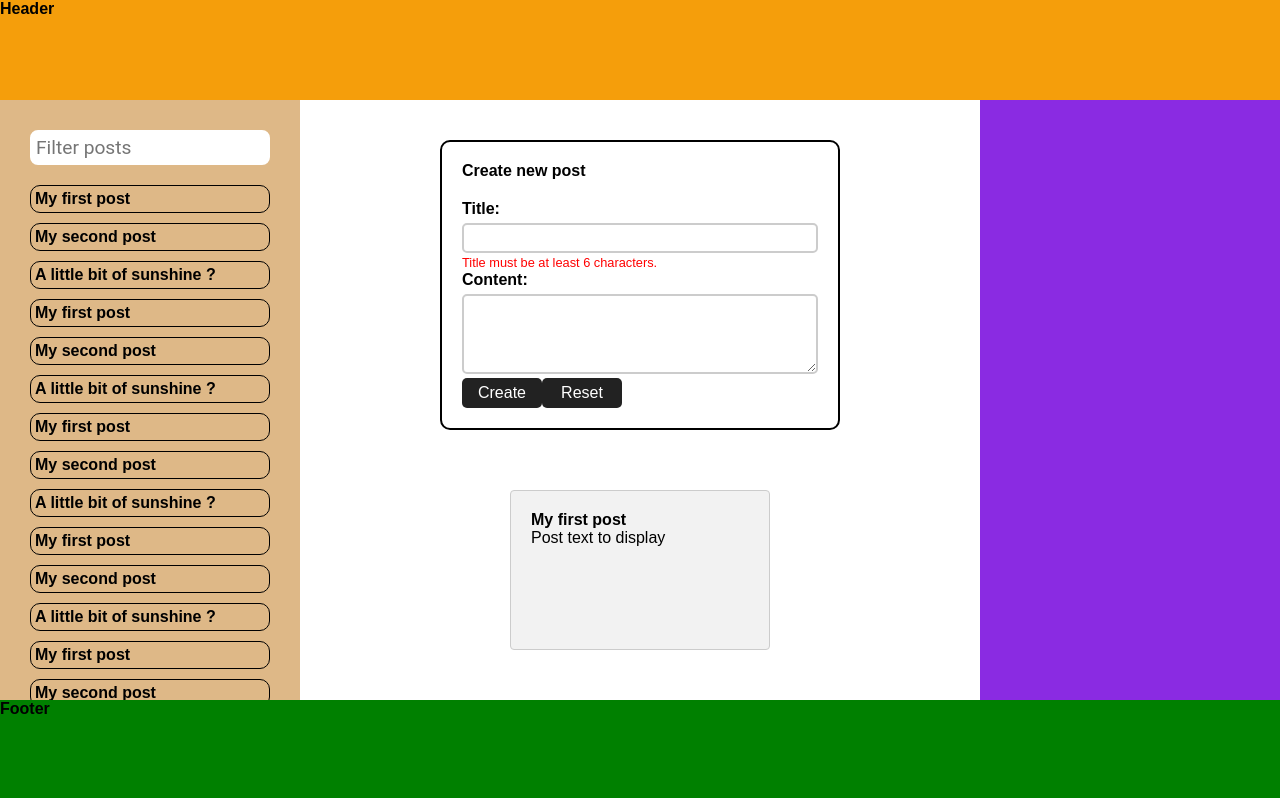
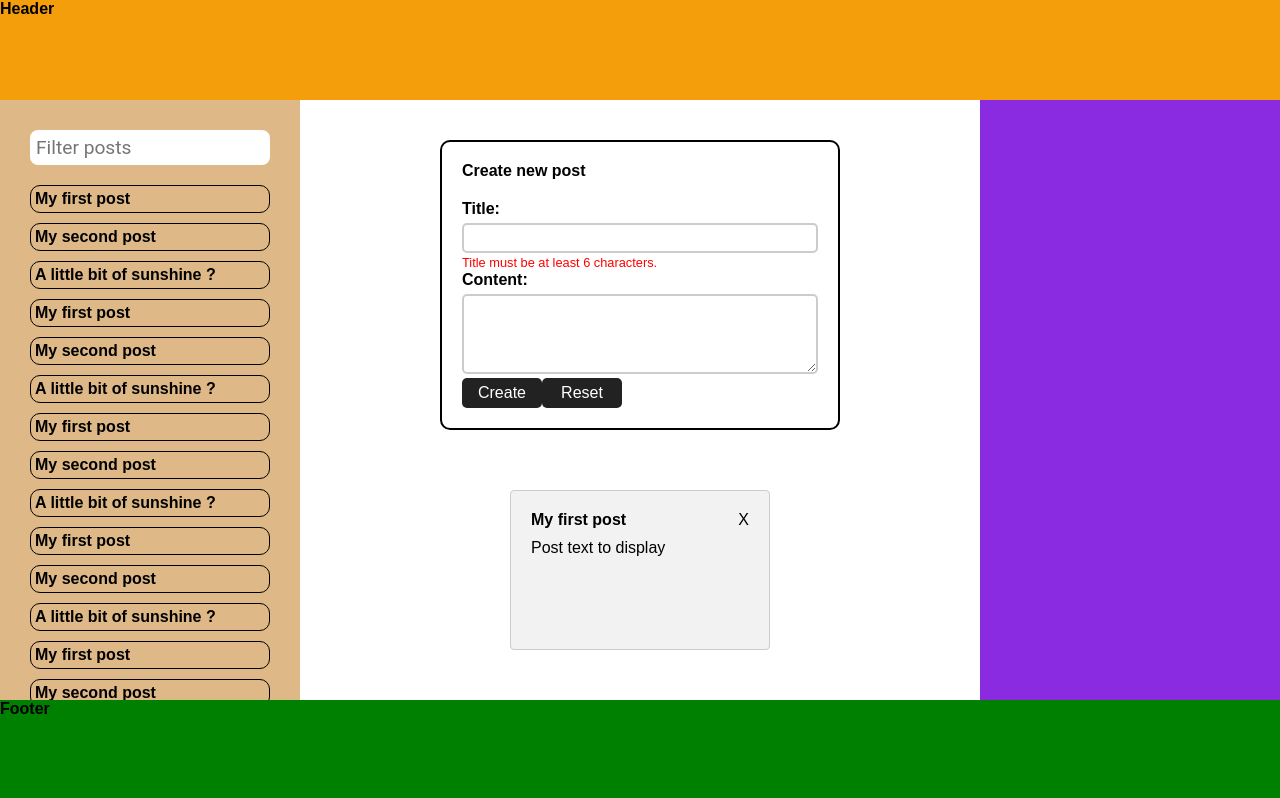
Before and after one commit to marcello-ants/react-akur8, a Next.js app: page / in a window 1280 px wide. Shown: the top 798 px of the page. Built offline with nearby package versions, Linux system fonts and the light colour scheme.

Commit message:
feature: add remove button to PostDetailList component

```diff
--- a/src/components/PostsDetails.tsx
+++ b/src/components/PostsDetails.tsx
@@ -10,6 +10,7 @@ type Props = {
   posts: Post[];
   selectedPost: Post | null;
   onPostSelected: (post: Post) => void;
+  onPostRemoved: (post: Post) => void;
 };
 
 const PostDetailList: React.FC<Props> = ({
@@ -17,9 +18,22 @@ const PostDetailList: React.FC<Props> = ({
   posts,
   selectedPost,
   onPostSelected,
+  onPostRemoved,
 }) => {
   const handlePostClick = (post: Post) => {
     onPostSelected(post);
+  };
+
+  const handlePostRemove = (event: React.MouseEvent, post: Post) => {
+    event.stopPropagation();
+
+    const confirmDelete = window.confirm(
+      "Are you sure you want to delete this post?"
+    );
+
+    if (confirmDelete) {
+      onPostRemoved(post);
+    }
   };
 
   return (
@@ -34,7 +48,15 @@ const PostDetailList: React.FC<Props> = ({
             }`}
             onClick={() => handlePostClick(post)}
           >
-            <h3>{post.name}</h3>
+            <div className="post-detail-title">
+              <h3>{post.name}</h3>
+              <span
+                className="remove-icon"
+                onClick={(event) => handlePostRemove(event, post)}
+              >
+                X
+              </span>
+            </div>
             <p>{post.content}</p>
           </li>
         ))}
--- a/src/pages/index.tsx
+++ b/src/pages/index.tsx
@@ -37,6 +37,10 @@ const Home = ({ fetchedPosts }: Props) => {
     }, {})
   );
 
+  const updateRefs = (newPost: Post) => {
+    refs.current[newPost.id] = React.createRef<HTMLLIElement>();
+  };
+
   const handlePostSelection = (post: Post) => {
     setSelectedPost(post);
     refs.current[post.id].current?.scrollIntoView({
@@ -50,8 +54,8 @@ const Home = ({ fetchedPosts }: Props) => {
     updateRefs(newPost);
   };
 
-  const updateRefs = (newPost: Post) => {
-    refs.current[newPost.id] = React.createRef<HTMLLIElement>();
+  const handlePostRemoved = (post: Post) => {
+    setPosts((prevPosts) => prevPosts.filter((p) => p.id !== post.id));
   };
 
   return (
@@ -79,116 +83,13 @@ const Home = ({ fetchedPosts }: Props) => {
               posts={posts}
               selectedPost={selectedPost}
               onPostSelected={handlePostSelection}
+              onPostRemoved={handlePostRemoved}
             />
           </div>
           <div className="right-column"></div>
         </main>
         <Footer />
       </div>
-      <main>
-        {/* <div className={styles.description}>
-            <p>
-              Get started by editing&nbsp;
-              <code className={styles.code}>src/pages/index.tsx</code>
-            </p>
-            <div>
-              <a
-                href="https://vercel.com?utm_source=create-next-app&utm_medium=default-template&utm_campaign=create-next-app"
-                target="_blank"
-                rel="noopener noreferrer"
-              >
-                By{' '}
-                <Image
-                  src="/vercel.svg"
-                  alt="Vercel Logo"
-                  className={styles.vercelLogo}
-                  width={100}
-                  height={24}
-                  priority
-                />
-              </a>
-            </div>
-          </div>
-
-          <div className={styles.center}>
-            <Image
-              className={styles.logo}
-              src="/next.svg"
-              alt="Next.js Logo"
-              width={180}
-              height={37}
-              priority
-            />
-            <div className={styles.thirteen}>
-              <Image
-                src="/thirteen.svg"
-                alt="13"
-                width={40}
-                height={31}
-                priority
-              />
-            </div>
-          </div>
-
-          <div className={styles.grid}>
-            <a
-              href="https://nextjs.org/docs?utm_source=create-next-app&utm_medium=default-template&utm_campaign=create-next-app"
-              className={styles.card}
-              target="_blank"
-              rel="noopener noreferrer"
-            >
-              <h2 className={inter.className}>
-                Docs <span>-&gt;</span>
-              </h2>
-              <p className={inter.className}>
-                Find in-depth information about Next.js features and&nbsp;API.
-              </p>
-            </a>
-
-            <a
-              href="https://nextjs.org/learn?utm_source=create-next-app&utm_medium=default-template&utm_campaign=create-next-app"
-              className={styles.card}
-              target="_blank"
-              rel="noopener noreferrer"
-            >
-              <h2 className={inter.className}>
-                Learn <span>-&gt;</span>
-              </h2>
-              <p className={inter.className}>
-                Learn about Next.js in an interactive course with&nbsp;quizzes!
-              </p>
-            </a>
-
-            <a
-              href="https://vercel.com/templates?framework=next.js&utm_source=create-next-app&utm_medium=default-template&utm_campaign=create-next-app"
-              className={styles.card}
-              target="_blank"
-              rel="noopener noreferrer"
-            >
-              <h2 className={inter.className}>
-                Templates <span>-&gt;</span>
-              </h2>
-              <p className={inter.className}>
-                Discover and deploy boilerplate example Next.js&nbsp;projects.
-              </p>
-            </a>
-
-            <a
-              href="https://vercel.com/new?utm_source=create-next-app&utm_medium=default-template&utm_campaign=create-next-app"
-              className={styles.card}
-              target="_blank"
-              rel="noopener noreferrer"
-            >
-              <h2 className={inter.className}>
-                Deploy <span>-&gt;</span>
-              </h2>
-              <p className={inter.className}>
-                Instantly deploy your Next.js site to a shareable URL
-                with&nbsp;Vercel.
-              </p>
-            </a>
-          </div> */}
-      </main>
     </>
   );
 };
--- a/src/styles/styles.scss
+++ b/src/styles/styles.scss
@@ -121,8 +121,18 @@ textarea {
     overflow: auto;
   }
 
+  .post-detail-title {
+    display: flex;
+    justify-content: space-between;
+    margin-bottom: 10px;
+  }
+
   .post-container.selected {
     border: 2px solid red;
+  }
+
+  .remove-icon {
+    cursor: pointer;
   }
 
   /* Create New Post */
```
